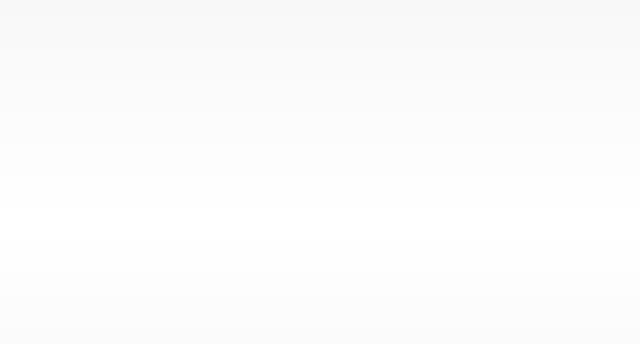
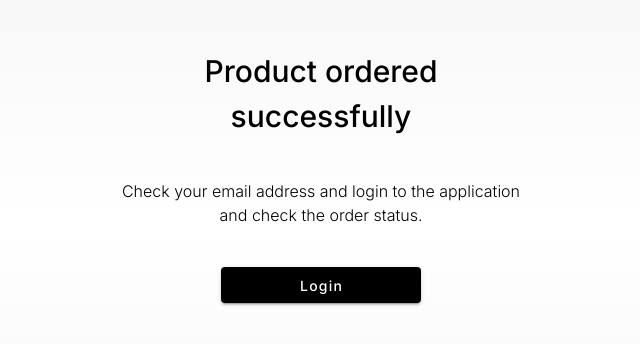
Before and after one commit to przemyslawdrzewicz/e-commerce, a Nuxt app in the folder frontend/: page /order-success in a window 1280 px wide. Before the commit this address had no page. Shown: the part 184-528 px from the top of the page, without its empty margins (319-959 px from the left). Built offline with nearby package versions, Linux system fonts and the light colour scheme.

Commit message:
success information, connect modules

```diff
--- a/frontend/assets/scss/main.scss
+++ b/frontend/assets/scss/main.scss
@@ -47,3 +47,8 @@ body {
   font-size: 12px;
   font-weight: 400;
 }
+
+.text-decoration-none {
+  text-decoration: none;
+  color: unset;
+}
--- a/frontend/components/cart/summary/summary.vue
+++ b/frontend/components/cart/summary/summary.vue
@@ -43,6 +43,7 @@ const props = defineProps({
 })
 
 const cartStore = useCartStore()
+const router = useRouter()
 
 const { delivery, contactDetails } = toRefs(cartStore)
 const { items } = toRefs(props)
@@ -66,6 +67,8 @@ const isSaveDisabled = computed(
 
 const buy = async () => {
   console.log('buy')
+
+  router.push('/order-success')
 }
 
 const productsPrice = computed(() =>
--- a/frontend/components/layout/app-bar/app-bar.vue
+++ b/frontend/components/layout/app-bar/app-bar.vue
@@ -1,7 +1,9 @@
 <template>
   <v-app-bar height="80" color="transparent" flat class="app-bar pt-1">
     <div class="content">
-      <logo class="align-self-center" />
+      <nuxt-link to="/" class="text-decoration-none align-self-center">
+        <logo />
+      </nuxt-link>
       <div class="actions">
         <layout-app-bar-navigation class="align-self-center mr-10" />
         <layout-app-bar-cart class="align-self-center" />
--- a/frontend/components/layout/app-bar/cart.vue
+++ b/frontend/components/layout/app-bar/cart.vue
@@ -1,5 +1,5 @@
 <template>
-  <v-btn variant="text" icon to="/cart">
+  <v-btn variant="text" icon to="/cart" :active="false">
     <icons-cart />
   </v-btn>
 </template>
--- a/frontend/components/layout/app-bar/navigation.vue
+++ b/frontend/components/layout/app-bar/navigation.vue
@@ -1,6 +1,11 @@
 <template>
   <div>
-    <v-btn v-for="{ title, category } in buttons" :key="category">
+    <v-btn
+      v-for="{ title, category, to } in buttons"
+      :key="category"
+      :to="to"
+      :active="false"
+    >
       {{ title }}
     </v-btn>
   </div>
@@ -10,15 +15,18 @@
 const buttons = computed(() => [
   {
     title: 'Living room',
-    category: 'living-room'
+    category: 'living-room',
+    to: '/products/'
   },
   {
     title: 'Office',
-    category: 'office'
+    category: 'office',
+    to: '/products/'
   },
   {
     title: 'Kitchen',
-    category: 'kitchen'
+    category: 'kitchen',
+    to: '/products/'
   }
 ])
 </script>
--- a/frontend/components/product/configurator/stepper/actions/cart.vue
+++ b/frontend/components/product/configurator/stepper/actions/cart.vue
@@ -4,6 +4,7 @@
     color="black"
     width="200"
     :disabled="!isValid"
+    to="/products/"
     @click="addToCart"
   >
     Add to cart
--- /dev/null
+++ b/frontend/pages/order-success.vue
@@ -0,0 +1,35 @@
+<template>
+  <div class="order-success">
+    <div class="title">Product ordered successfully</div>
+    <div class="description">
+      Check your email address and login to the application and check the order
+      status.
+    </div>
+    <v-btn width="200" color="black" to="/login">Login</v-btn>
+  </div>
+</template>
+
+<style lang="scss" scoped>
+.order-success {
+  display: flex;
+  flex-direction: column;
+  justify-content: center;
+  align-items: center;
+  height: 90vh;
+  gap: 40px;
+
+  .title {
+    font-size: 30px;
+    font-weight: 500;
+    text-align: center;
+    width: 300px;
+  }
+
+  .description {
+    font-size: 16px;
+    font-weight: 300;
+    text-align: center;
+    width: 400px;
+  }
+}
+</style>
```
